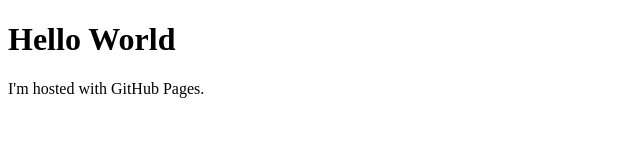
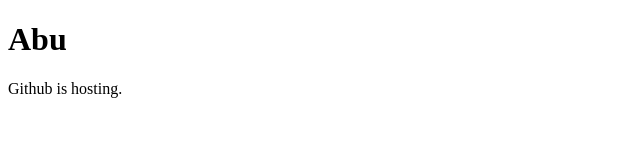
Before and after one commit to Abu321/abu321.github.io, a plain HTML site: page index.html in a window 1280 px wide. Shown: the whole page, without its empty margins (0-640 px from the left). Drawn offline with Linux system fonts and the light colour scheme.

Commit message:
first step to greatness (making the website)

```diff
--- a/index.html
+++ b/index.html
@@ -1,7 +1,7 @@
 <!DOCTYPE html>
 <html>
 <body>
-<h1>Hello World</h1>
-<p>I'm hosted with GitHub Pages.</p>
+<h1>Abu</h1>
+<p>Github is hosting.</p>
 </body>
 </html>
```
